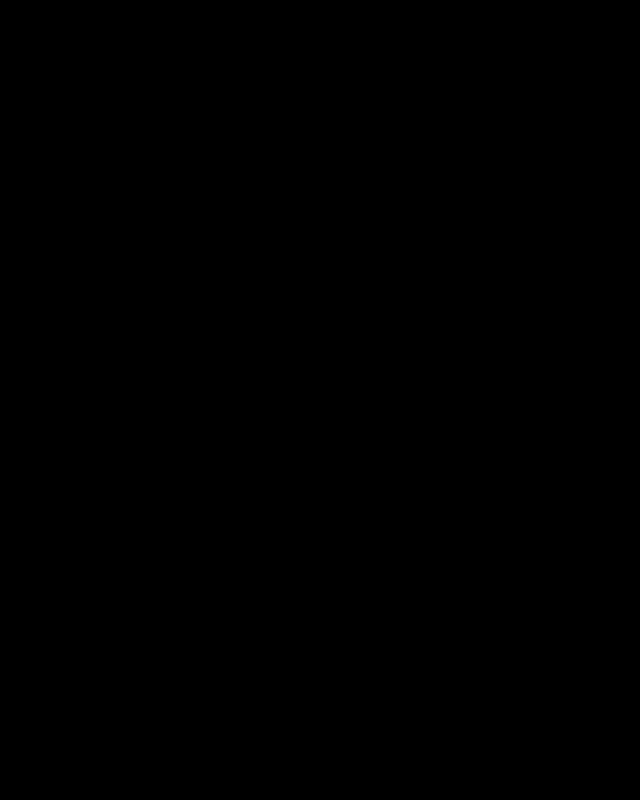
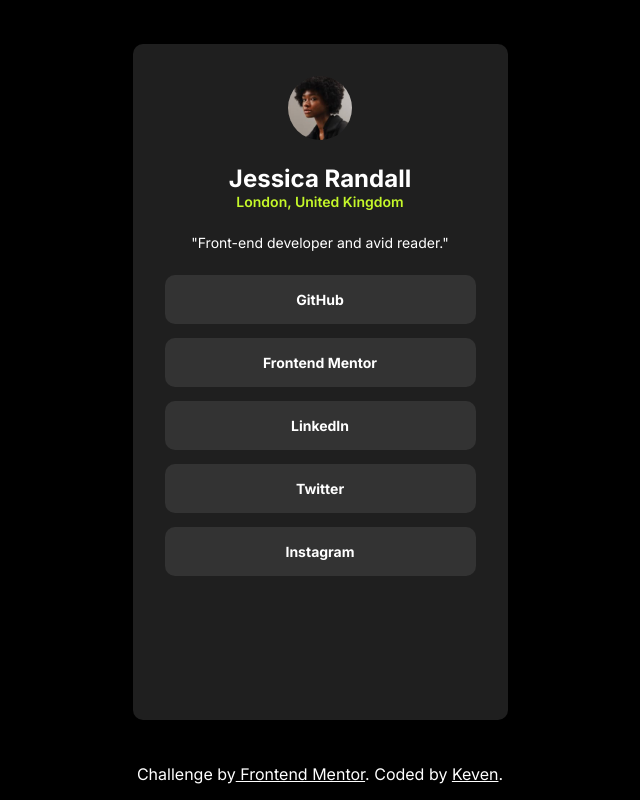
Before and after one commit to nandsoar/front-end-challenges, a React (Vite) app: page /links-profile in a window 1280 px wide. Before the commit this address had no page. Shown: the whole page, without its empty margins (320-960 px from the left). Built offline with nearby package versions, Linux system fonts and the light colour scheme.

Commit message:
links profile challenge

```diff
--- a/src/challenges/blog-preview/BlogPreview.module.css
+++ b/src/challenges/blog-preview/BlogPreview.module.css
@@ -80,7 +80,7 @@
 .author {
   line-height: var(--line-md);
   img {
-    width: 32px;
+    width: min(32px, 100%);
     height: 32px;
   }
   font-weight: 800;
--- /dev/null
+++ b/src/challenges/social-links-profile/SocialLinksProfile.module.css
@@ -0,0 +1,95 @@
+@import url('https://fonts.googleapis.com/css2?family=Inter:ital,opsz,wght@0,14..32,100..900;1,14..32,100..900&display=swap');
+
+.root {
+  --green: hsl(75, 94%, 57%);
+  --grey-700: hsl(0, 0%, 20%);
+  --grey-800: hsl(0, 0%, 12%);
+  --grey-900: hsl(0, 0%, 8%);
+
+  --bp-mobile: 375px;
+  --bp-desktop: 1440px;
+
+  --font-p: 0.875rem;
+
+  width: 100vw;
+  height: 100vh;
+  display: flex;
+  flex-direction: column;
+  align-items: center;
+
+  background: black;
+  font-family: inter;
+}
+
+.attribution {
+  color: white;
+  margin-top: auto;
+  margin-bottom: 1rem;
+  a {
+    color: white;
+  }
+}
+
+.root article {
+  width: min(var(--bp-mobile), 95%);
+  margin-top: auto;
+  background: var(--grey-800);
+  padding: 2rem;
+  display: flex;
+  flex-direction: column;
+  align-items: center;
+  gap: 1.5rem;
+  color: white;
+  border-radius: 10px;
+  text-align: center;
+}
+
+.root img {
+
+  height: min(64px, 100%);
+  border-radius: 99px;
+}
+
+.profile {
+  h1 {
+    font-size: 1.5rem;
+  }
+  p {
+    color: var(--green);
+    font-size: var(--font-p);
+    font-weight: 600;
+  }
+}
+
+.about {
+  font-size: var(--font-p);
+}
+
+
+.root ul {
+  list-style: none;
+  display: flex;
+  flex-direction: column;
+  gap: 0.875rem;
+  width: 100%;
+
+  a {
+    text-decoration: none;
+    color: white;
+  }
+
+  li {
+    background: var(--grey-700);
+    padding: 1rem;
+    border-radius: 10px;
+    font-size: var(--font-p);
+    font-weight: 700;
+    cursor: pointer;
+    &:hover {
+      background-color: var(--green);
+    }
+    &:hover a {
+      color: black;
+    }
+  }
+}
--- /dev/null
+++ b/src/challenges/social-links-profile/SocialLinksProfile.tsx
@@ -0,0 +1,43 @@
+import styles from './SocialLinksProfile.module.css'
+import jessicaProfile from '@/assets/avatar-jessica.jpeg'
+
+export default function SocialLinksProfile() {
+  return (
+    <div className={styles.root}>
+      <article>
+        <img src={jessicaProfile} alt="profile picture" />
+
+        <div className={styles.profile}>
+          <h1>Jessica Randall</h1>
+          <p>London, United Kingdom</p>
+        </div>
+
+        <p className={styles.about}>"Front-end developer and avid reader."</p>
+
+        <ul>
+          <li>
+            <a href="">GitHub</a>
+          </li>
+          <li>
+            <a href="">Frontend Mentor</a>
+          </li>
+          <li>
+            <a href="">LinkedIn</a>
+          </li>
+          <li>
+            <a href="">Twitter</a>
+          </li>
+          <li>
+            <a href="">Instagram</a>
+          </li>
+        </ul>
+      </article>
+
+      <div className={styles.attribution}>
+        Challenge by
+        <a href="https://www.frontendmentor.io?ref=challenge" target="_blank"> Frontend Mentor</a>.
+        Coded by <a href="#">Keven</a>.
+      </div>
+    </div>
+  )
+}
--- a/src/main.tsx
+++ b/src/main.tsx
@@ -5,6 +5,7 @@
 
 import QRCode from './challenges/qr-code/QRCode'
 import BlogPreview from './challenges/blog-preview/BlogPreview'
+import SocialLinksProfile from './challenges/social-links-profile/SocialLinksProfile'
 
 createRoot(document.getElementById('root')!).render(
   <StrictMode>
@@ -13,6 +14,7 @@
         <Routes>
           <Route path="/qr-code" element={<QRCode />} />
           <Route path="/blog-preview" element={<BlogPreview />} />
+          <Route path="/links-profile" element={<SocialLinksProfile />} />
         </Routes>
       </BrowserRouter>
     </main>
```
Also changed, not shown: src/assets/avatar-jessica.jpeg (added).
